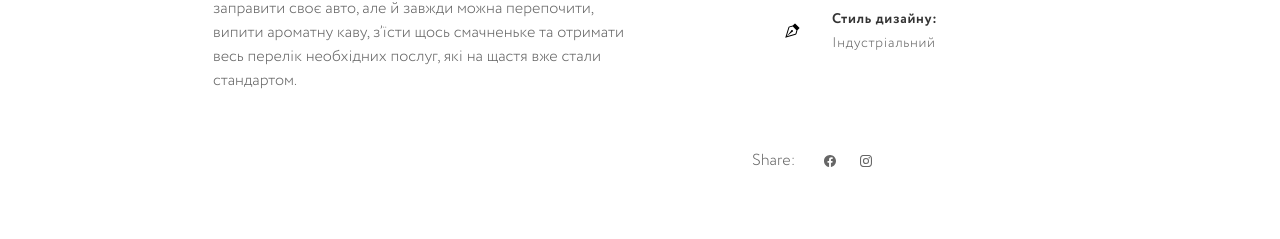
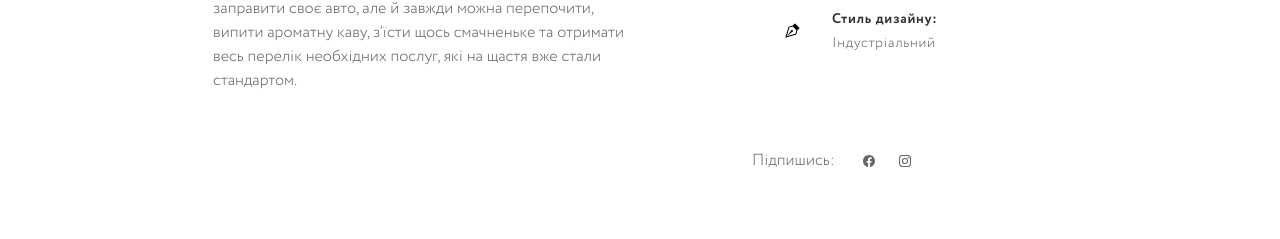
Before and after one commit to nikolaynizruhin/asty, a Next.js app: page /projects/bars in a window 1280 px wide. Shown: the part 1343-1582 px from the top of the page. Built offline with nearby package versions, Linux system fonts and the light colour scheme.

Commit message:
Update project

```diff
--- a/src/components/project/about.tsx
+++ b/src/components/project/about.tsx
@@ -44,9 +44,9 @@ export default function About({ project }: { project: Project }) {
             {details.map((detail, index) => <Detail key={index} detail={detail} />)}
           </div>
           <div className="text-base font-light text-[#666] flex items-center mt-16 xl:mt-24">
-            Share:
-            <Icon name="facebook" width={12} height={12} className="ml-7 mr-6" />
-            <Icon name="instagram" width={12} height={12} />
+            Підпишись:
+            <Icon name="facebook" width={12} height={12} className="ml-7" />
+            <Icon name="instagram" width={12} height={12} className="ml-6" />
           </div>
         </div>
       </Container>
```
